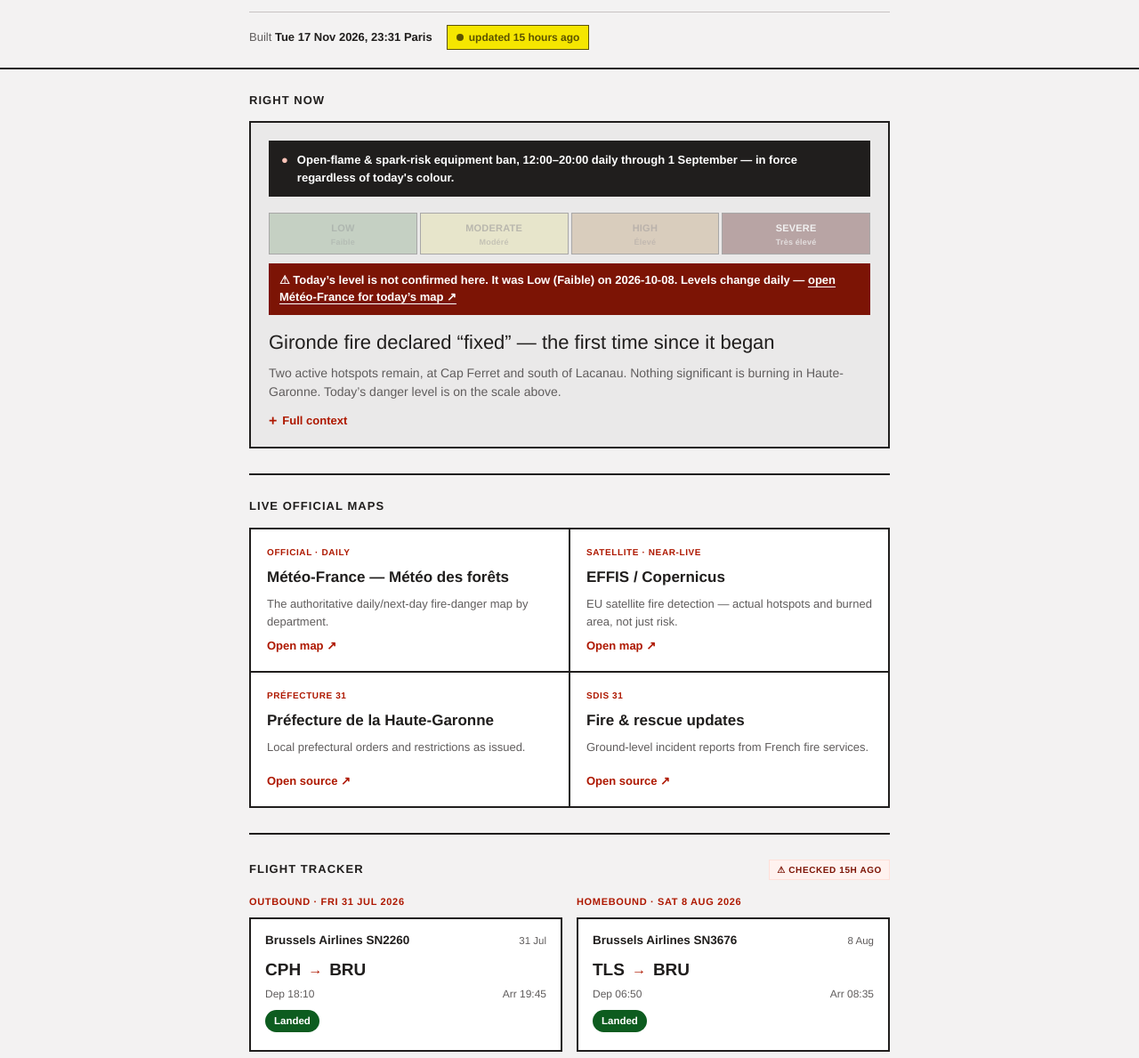
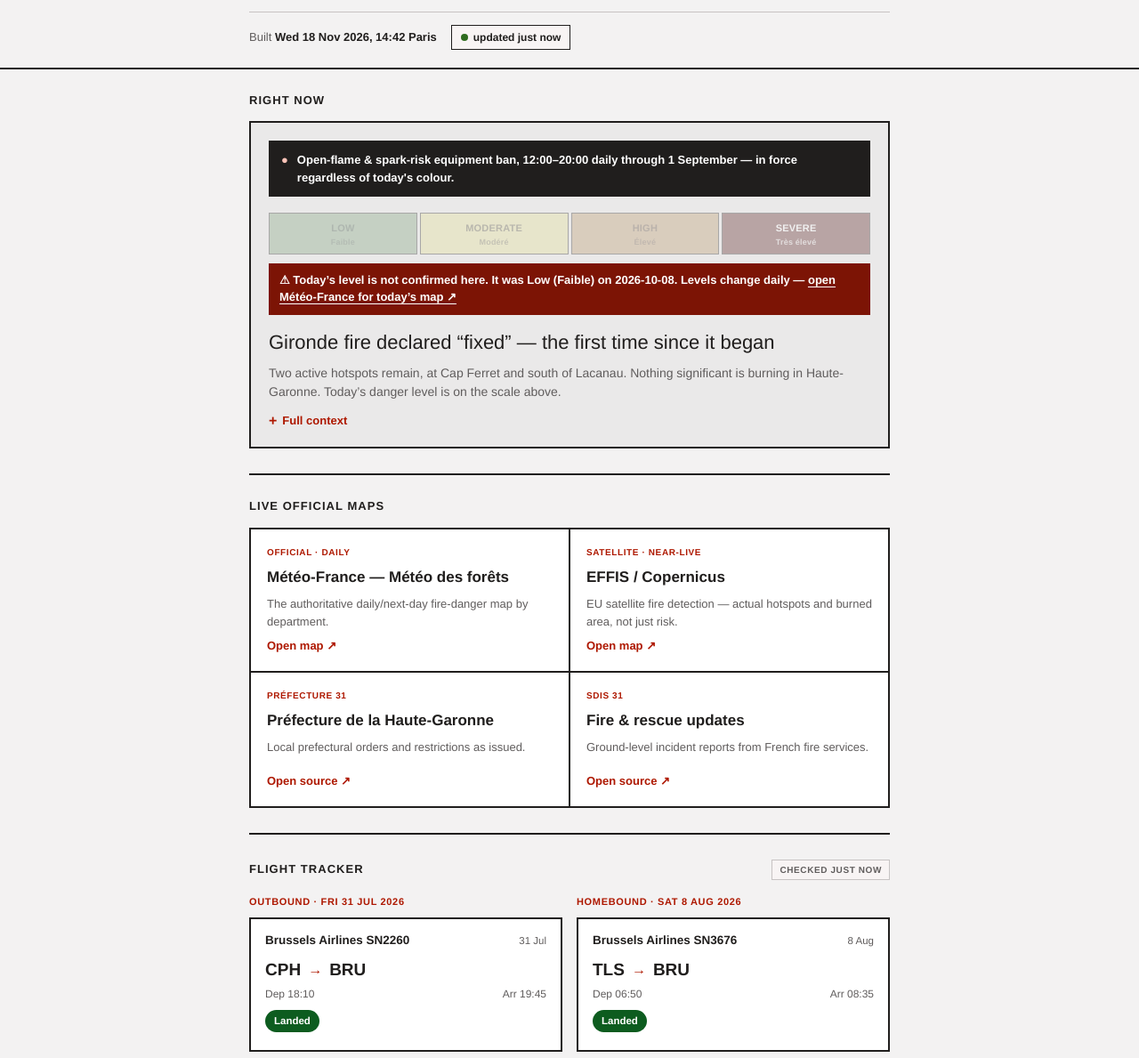
Before and after one commit to RasmusRubin/toulouse-fire-tracker, a plain HTML site: page index.html in a window 1280 px wide. Shown: the part 101-1290 px from the top of the page at 89% size. Drawn offline with Linux system fonts and the light colour scheme.

Commit message:
Update: 2026-11-18 12:42 UTC

```diff
--- a/index.html
+++ b/index.html
@@ -299,7 +299,7 @@
     <span class="eyebrow">Fire Watch · Occitanie / Haute-Garonne</span>
     <h1 class="title">Toulouse Wildfire Tracker</h1>
     <div class="tripbar">
-      <span>Built <span class="stamp" id="build-stamp" data-built="2026-11-17T23:31:28.861011+02:00"><!--STAMP_START-->Tue 17 Nov 2026, 23:31 Paris<!--STAMP_END--></span></span>
+      <span>Built <span class="stamp" id="build-stamp" data-built="2026-11-18T14:42:42.453276+02:00"><!--STAMP_START-->Wed 18 Nov 2026, 14:42 Paris<!--STAMP_END--></span></span>
       <span class="chip fresh" id="age"><span class="dot"></span>updated just now</span>
     </div>
   </div>
@@ -377,7 +377,7 @@
   <section aria-labelledby="flights-h">
     <div class="section-head">
       <h2 class="section-title" id="flights-h">Flight Tracker</h2>
-      <span class="section-tag tag-auto" id="flight-age" data-flight-built="2026-11-17T23:31:28.861011+02:00">Not yet checked</span>
+      <span class="section-tag tag-auto" id="flight-age" data-flight-built="2026-11-18T14:42:42.453276+02:00">Not yet checked</span>
     </div>
     <div class="flight-groups">
       <div class="flight-col">
```
